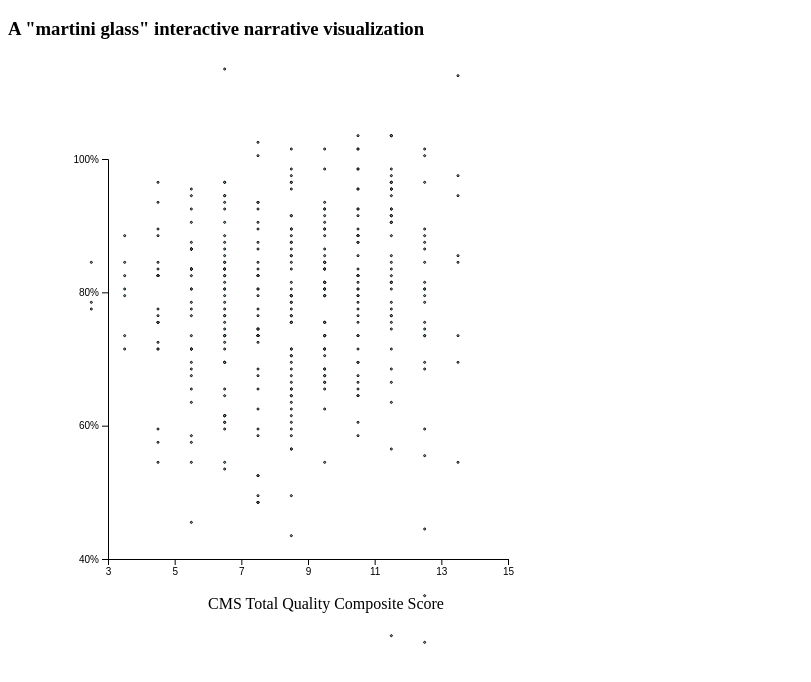
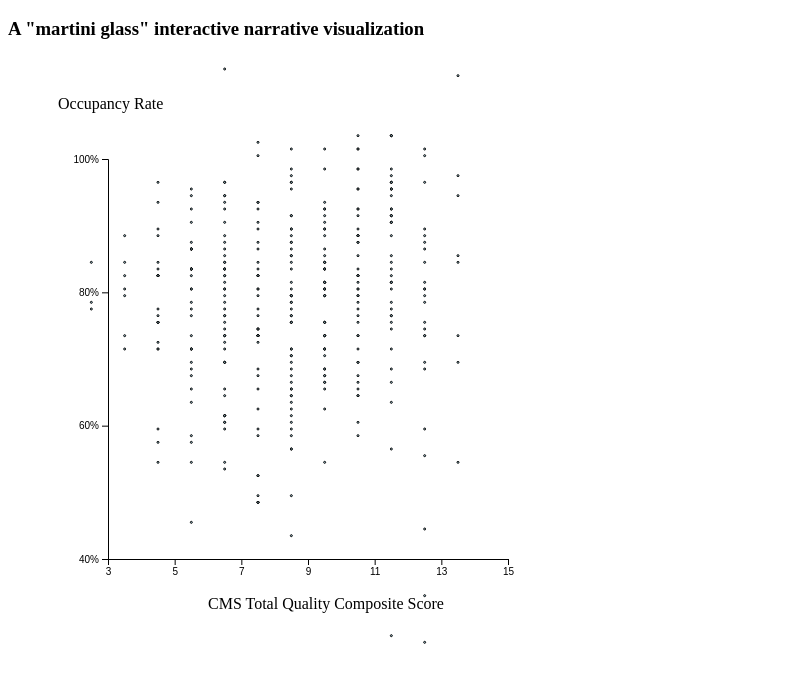
Before and after one commit to justinqquall/justinqquall.github.io, a plain HTML site: page index.html in a window 1280 px wide. Shown: the part 48-730 px from the top of the page, without its empty margins (0-811 px from the left). Drawn offline with nearby package versions, Linux system fonts and the light colour scheme.

Commit message:
Mess with axis labels

```diff
--- a/index.html
+++ b/index.html
@@ -49,8 +49,7 @@ async function init() {
 
   d3.select('svg').append("text")
     .attr("x", 50)
-    .attr("y", 400)
-    .attr("transform", "rotate(-90)")
+    .attr("y", 50)
     .text("Occupancy Rate");
 
 }
```
